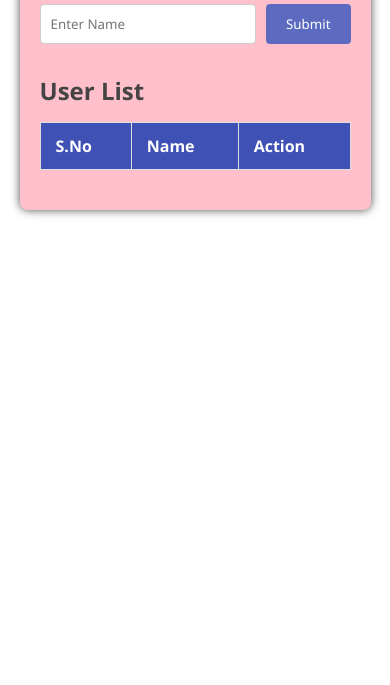
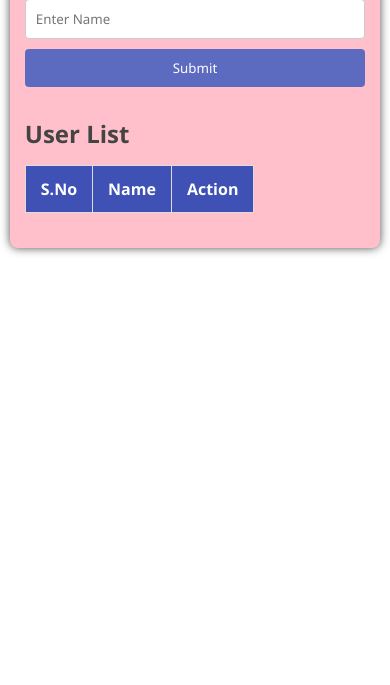
Before and after one commit to Harishankar77/Js_CRUD, a plain HTML site: page index.html in a window 390 px wide. Shown: the part 159-844 px from the top of the page. Drawn offline with Linux system fonts and the light colour scheme.

Commit message:
Update style.css

```diff
--- a/style.css
+++ b/style.css
@@ -3,10 +3,8 @@
   box-sizing: border-box;
   margin: 0;
   padding: 0;
-
   font-family: "Segoe UI", Tahoma, Geneva, Verdana, sans-serif;
 }
-
 
 /* Container for overall layout */
 .container {
@@ -15,7 +13,7 @@
   margin: 30px auto;
   padding: 20px;
   margin-top: 5rem;
-  background-color:pink;
+  background-color: pink;
   border-radius: 8px;
   box-shadow: 0 0 10px rgba(0, 0, 0, 0.7);
 }
@@ -36,6 +34,7 @@ h2 {
 /* Form styling */
 form {
   display: flex;
+  flex-wrap: wrap;
   justify-content: center;
   gap: 10px;
   margin-bottom: 20px;
@@ -43,7 +42,8 @@ form {
 
 form input[type="text"] {
   padding: 10px;
-  width: 70%;
+  width: 100%;
+  max-width: 400px;
   border: 1px solid #ccc;
   border-radius: 4px;
 }
@@ -74,6 +74,9 @@ table {
   width: 100%;
   border-collapse: collapse;
   margin-bottom: 20px;
+  overflow-x: auto;
+  display: block;
+  white-space: nowrap;
 }
 
 table thead {
@@ -103,3 +106,30 @@ table a {
 table a:hover {
   text-decoration: underline;
 }
+
+/* Responsive Design */
+@media (max-width: 600px) {
+  .container {
+    width: 95%;
+    padding: 15px;
+  }
+
+  form {
+    flex-direction: column;
+    align-items: center;
+  }
+
+  form input[type="text"] {
+    width: 100%;
+  }
+
+  form input[type="button"] {
+    width: 100%;
+  }
+
+  table {
+    display: block;
+    overflow-x: auto;
+    white-space: nowrap;
+  }
+}
```
